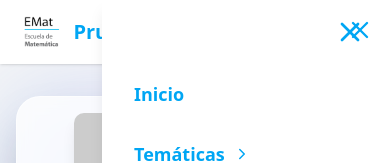
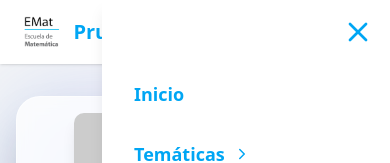
Before and after one commit to GigioCR/DIMA, a React (Vite) app in the folder dima/: page / in a window 390 px wide. Both pictures are taken after a click on the button 350 px from the left and 32 px from the top of the page. Shown: the top 163 px of the page. Built offline with nearby package versions, Linux system fonts and the light colour scheme.

Commit message:
fixed bug on mobile sidedrawer

```diff
--- a/dima/src/Navbar.jsx
+++ b/dima/src/Navbar.jsx
@@ -95,7 +95,7 @@ export function Navbar() {
         onClick={() => setMobileOpen((prev) => !prev)}
         aria-label={mobileOpen ? "Cerrar menú" : "Abrir menú"}
       >
-        {mobileOpen ? <X size={32} /> : <Menu size={32} />}
+        {mobileOpen ? undefined : <Menu size={32} />}
       </button>
       {/* Mobile Side Drawer */}
       {mobileOpen && (
@@ -107,7 +107,7 @@ export function Navbar() {
               onClick={() => setMobileOpen(false)}
               aria-label="Cerrar menú"
             >
-              <X size={28} />
+              <X size={32} />
             </button>
             <ul className="mt-12 space-y-4">
               {sections.map((section, idx) => (
```
